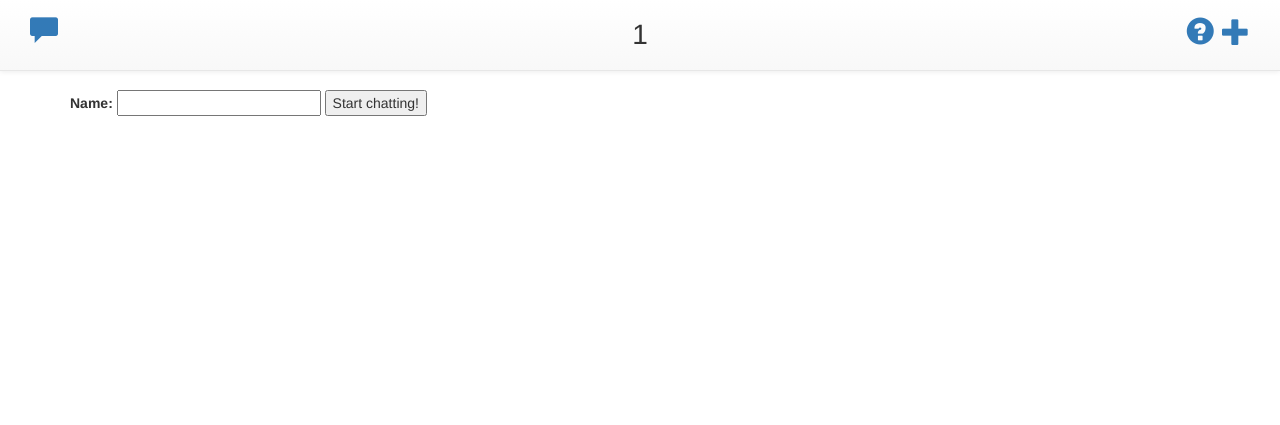
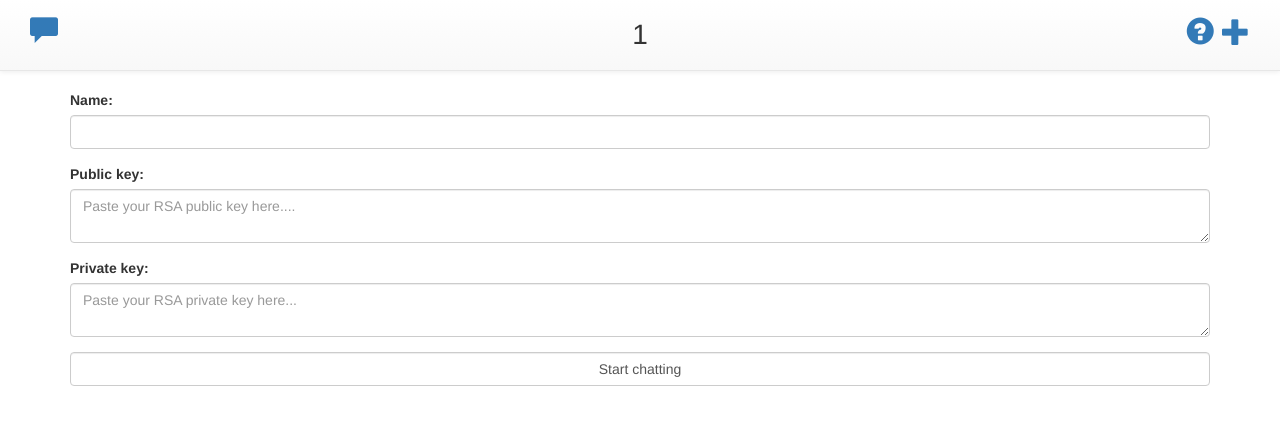
Before and after one commit to KTAtkinson/crypto-im, a Flask app: page /1 in a window 1280 px wide. Shown: the top 425 px of the page. Run offline with Flask 2, Linux system fonts and the light colour scheme; some libraries are stand-ins or nearby versions.

Commit message:
Added first elements necessary to implement encryption.

```diff
--- a/static/base.css
+++ b/static/base.css
@@ -23,11 +23,21 @@ body {
 
 .message-content .author {
     font-weight: bold;
-    font-size: .75em;
+}
+
+.message-content .message {
+    font-size: 1.5em;
 }
 
 .chat-message .user-image {
-    font-size: 2em;
+    font-size: 3em;
+    padding: 10px 2px;
+    text-align: center;
+    border-radius: 10px;
+    border-width: 5px;
+    border-style: solid;
+    border-color: rgb(51, 122, 183);
+    color: rgb(51, 122, 183);
 }
 
 .chat-message {
--- a/static/chat-page.js
+++ b/static/chat-page.js
@@ -45,7 +45,7 @@ function sendMessage(evt) {
 
 
 function pollForMessages(conversation_id, user_id, interval) {
-    last_message_id = $('#conversation .chat-message:last').data('mid') || null;
+    var last_message_id = $('#conversation .chat-message:last').data('mid') || null;
     request = {
             'public_key': '',
             'last_message_seen_id': last_message_id
@@ -134,12 +134,15 @@ function joinSuccess(data) {
 
 function joinChat(evt) {
     evt.preventDefault();
-    window.form = $('#add-user-form');
+    window.form = evt.currentTarget;
+    var public_key = $(form.querySelector('textarea[name="pkey"]')).val();
+    window.private_key = $(form.querySelector('textarea[name="private-key"]')).val();
+
 
     var request = {
         name: $('form input[name="name"').val(),
         // Adding public key as empty string for now.
-        public_key: ''
+        public_key: public_key
         };
     console.log(request);
     $.ajax({
--- a/templates/chat_page.html
+++ b/templates/chat_page.html
@@ -7,9 +7,20 @@
 
 {% block content %}
     <form id="add-user-form">
-        <label>Name: <input name="name" type="text"></label>
+        <fieldset class="form-group">
+            <label>Name:</label>
+            <input class="form-control" name="name" type="text">
+        </fieldset>
+        <fieldset class="form-group">
+            <label>Public key:</label>
+            <textarea class="form-control" name="pkey" placeholder="Paste your RSA public key here...."></textarea>
+        </fieldset>
+        <fieldset class="form-group">
+            <label>Private key:</label>
+            <textarea class="form-control" name="private-key" placeholder="Paste your RSA private key here..."></textarea>
+        </fieldset>
         <span class="error" hidden></span>
-        <input type="submit" value="Start chatting!">
+        <input class="form-control" type="submit" value="Start chatting">
     </form>
     <div class="content" id="conversation-pane" data-ccode="{{conversation_code}}" hidden>
         <div id="conversation"></div>
```
